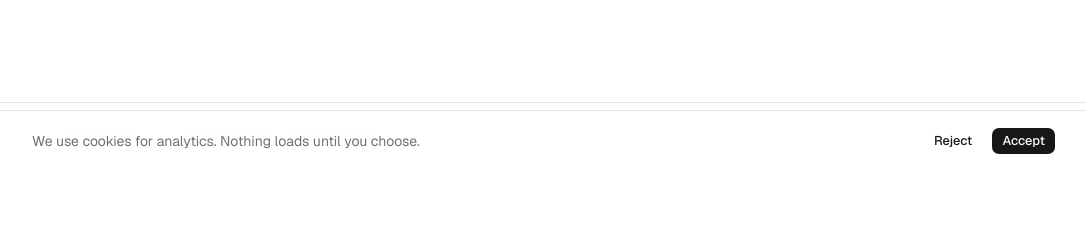
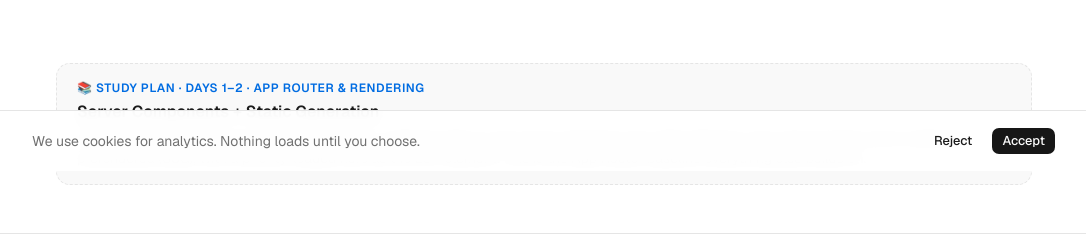
Before and after one commit to rnanania/nr-next-marketing, a Next.js app: page / in a window 1280 px wide. Shown: the part 629-864 px from the top of the page, without its empty margins (96-1182 px from the left). Before the commit the page ends 800 px from the top, so only its background shows below. Built offline with nearby package versions, Linux system fonts and the light colour scheme; no server answers.

Commit message:
Learning at the bottom of the page

```diff
--- a/src/app/(marketing)/layout.tsx
+++ b/src/app/(marketing)/layout.tsx
@@ -8,6 +8,7 @@
 
 import SiteHeader from "@/components/site-header";
 import SiteFooter from "@/components/site-footer";
+import StudyNote from "@/components/study-note";
 
 export default function MarketingLayout({
   children,
@@ -25,6 +26,9 @@ export default function MarketingLayout({
         className="mx-auto w-full max-w-5xl flex-1 scroll-mt-4 px-6 py-12 outline-none"
       >
         {children}
+        {/* UI teaching layer: a per-route "what you're learning here" note, so the
+            live site doubles as a walkthrough of docs/study_plan.md. */}
+        <StudyNote />
       </main>
       <SiteFooter />
     </>
--- /dev/null
+++ b/src/components/study-note.tsx
@@ -0,0 +1,29 @@
+"use client";
+// The UI teaching layer. Rendered once at the bottom of the shared (marketing)
+// layout, it looks up the current route in STUDY_NOTES and shows a short "what
+// you're learning here" callout — turning the live site into a self-guided tour of
+// docs/study_plan.md. Returns null on routes that have no note.
+//
+// usePathname() is safe in statically prerendered pages (unlike useSearchParams it
+// does NOT opt the route into dynamic rendering), so this adds no perf cost.
+
+import { usePathname } from "next/navigation";
+import { getStudyNote } from "@/lib/study-notes";
+
+export default function StudyNote() {
+  const note = getStudyNote(usePathname());
+  if (!note) return null;
+
+  return (
+    <aside
+      aria-label="Study note"
+      className="mt-16 rounded-card border border-border border-dashed bg-surface-muted/60 px-5 py-4"
+    >
+      <p className="text-xs font-semibold uppercase tracking-wider text-brand-600 dark:text-brand-300">
+        📚 Study plan · {note.days}
+      </p>
+      <h2 className="mt-1 text-base font-semibold text-ink">{note.title}</h2>
+      <p className="mt-1 text-sm text-ink-muted">{note.summary}</p>
+    </aside>
+  );
+}
--- /dev/null
+++ b/src/lib/study-notes.ts
@@ -0,0 +1,107 @@
+// A UI teaching layer: every marketing page carries a short "what you're learning
+// here" note, rendered at the bottom of the page (see components/study-note.tsx).
+// The point is a self-guided tour — a new team member can click through the site
+// and read, in the UI, which part of docs/study_plan.md each page demonstrates.
+//
+// This is the single source of truth: one entry per route. Keyed by pathname so the
+// note is picked automatically in the shared (marketing) layout.
+
+export type StudyNote = {
+  days: string; // study-plan label, e.g. "Days 1–2" — ties back to docs/study_plan.md
+  title: string; // the concept this page showcases
+  summary: string; // one short paragraph for the walkthrough
+};
+
+export const STUDY_NOTES: Record<string, StudyNote> = {
+  "/": {
+    days: "Days 1–2 · App Router & Rendering",
+    title: "Server Components + Static Generation",
+    summary:
+      "The home page is an async Server Component: it fetches data on the server (shipping zero data-fetching JS to the browser) and is statically prerendered (SSG), with a priority-loaded hero as the LCP element. This is the App Router baseline everything else builds on.",
+  },
+  "/pricing": {
+    days: "Day 2 · Rendering",
+    title: "Static Site Generation (SSG)",
+    summary:
+      "A pure Server Component prerendered to static HTML at build time and served instantly from the CDN/edge. The simplest, fastest rendering case — ideal for content that rarely changes.",
+  },
+  "/about": {
+    days: "Day 1 · App Router",
+    title: "Static Server Component",
+    summary:
+      "A minimal static page prerendered at build with zero client JS — the 'just HTML' baseline. Shows the App Router file conventions (a folder + page.tsx becomes a route).",
+  },
+  "/blog": {
+    days: "Days 1–2 · Routing & Rendering",
+    title: "Server-rendered content list",
+    summary:
+      "A Server Component that lists posts and links to each with prefetching. Demonstrates routing, layouts, and statically rendering a content index that links into dynamic routes.",
+  },
+  "/blog/[slug]": {
+    days: "Days 1 & 10 · Dynamic Routes & SEO",
+    title: "Dynamic routes the Next 16 way",
+    summary:
+      "Shows the four essentials of a dynamic route: async params (now a Promise — you await it), generateStaticParams to prerender every known slug (SSG), generateMetadata for per-post SEO, and notFound() for unknown slugs.",
+  },
+  "/features": {
+    days: "Day 4 · React 19 Advanced & Performance",
+    title: "Client islands + React 19 hooks",
+    summary:
+      "A static server shell composing two client islands: a filterable grid (useDeferredValue, auto-memoized by the React Compiler — no hand-written useMemo) and an optimistic feedback form (useActionState + useOptimistic). Also shows React 19 native document metadata.",
+  },
+  "/integrations": {
+    days: "Day 3 · Data, Caching & 3rd-Party APIs",
+    title: "Cached data + on-demand revalidation",
+    summary:
+      "Upstream third-party data is frozen into the static shell with `use cache` + cacheTag, and only changes when the 'todos' tag is revalidated — by the button's Server Action or a webhook route. Reload all you like; the data stays put until revalidated. This is the CMS pattern.",
+  },
+  "/subscribe": {
+    days: "Day 3 · Server Actions",
+    title: "Mutations via a Server Action",
+    summary:
+      "A static shell plus a small client form wired to a Server Action that validates on the server and returns an inline result. Because it's a real <form action>, it works before JS hydrates (progressive enhancement).",
+  },
+  "/deals": {
+    days: "Day 2 · ISR",
+    title: "Incremental Static Regeneration",
+    summary:
+      "`use cache` + cacheLife serves fast cached HTML to everyone and refreshes it in the background after the revalidate window (stale-while-revalidate) — fresh content with no redeploy. The modern Cache Components take on ISR.",
+  },
+  "/news": {
+    days: "Day 2 · PPR & Streaming",
+    title: "Partial Prerendering",
+    summary:
+      "The Cache Components default: a static shell streams two dynamic holes (a request-time timestamp and slow data) wrapped in <Suspense>. Users get the shell instantly while the dynamic parts stream in — static speed with dynamic content.",
+  },
+  "/landing": {
+    days: "Day 11 · Headless CMS",
+    title: "CMS-driven page builder (Contentful)",
+    summary:
+      "Loads zod-validated content from Contentful and hands the blocks to a BlockRenderer that resolves each by its discriminant (page-builder pattern), type-safe end to end. Draft mode lets editors preview unpublished content.",
+  },
+  "/design-system": {
+    days: "Day 7 · Design Systems",
+    title: "shadcn/ui + Radix gallery",
+    summary:
+      "A living component gallery: shadcn/ui (copy-in source you own) built on Radix primitives and themed by our @theme tokens. The page is a Server Component; the interactive pieces (Dialog, toasts, form) are client islands.",
+  },
+  "/showcase": {
+    days: "Day 6 · Tailwind v4",
+    title: "Design tokens via @theme",
+    summary:
+      "A responsive hero + feature grid built entirely on Tailwind v4 @theme tokens (brand-*, surface, ink, radius, spacing). The whole look pulls from one place in globals.css, so it's consistent and re-themeable.",
+  },
+  "/campaign": {
+    days: "Day 12 · Marketing Integrations",
+    title: "A/B + UTM attribution + Marketo",
+    summary:
+      "The marketing stack on one page: an edge-assigned A/B hero (no flicker/CLS), UTM attribution captured first-touch at the edge, and a Marketo lead form with server-side submit + a GTM `generate_lead` event. Experimentation and lead capture without hurting performance.",
+  },
+};
+
+// Pick the note for a path. Exact match first, then the dynamic blog post route.
+export function getStudyNote(pathname: string): StudyNote | null {
+  if (STUDY_NOTES[pathname]) return STUDY_NOTES[pathname];
+  if (pathname.startsWith("/blog/")) return STUDY_NOTES["/blog/[slug]"];
+  return null;
+}
```
